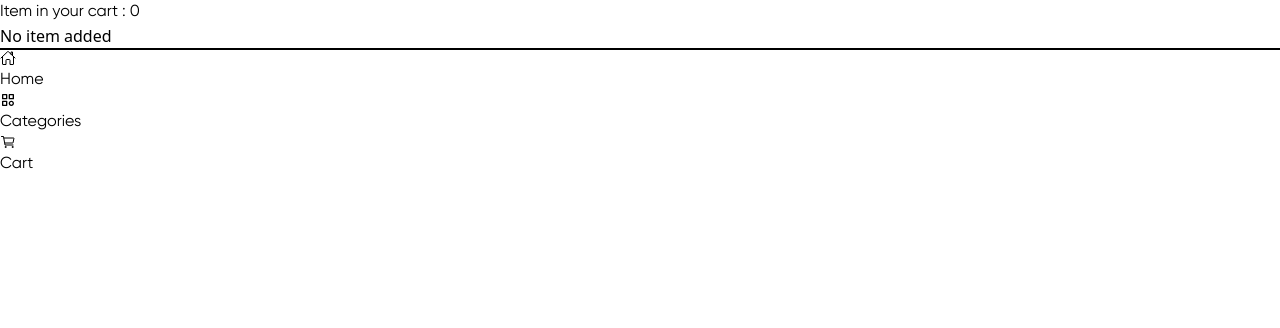
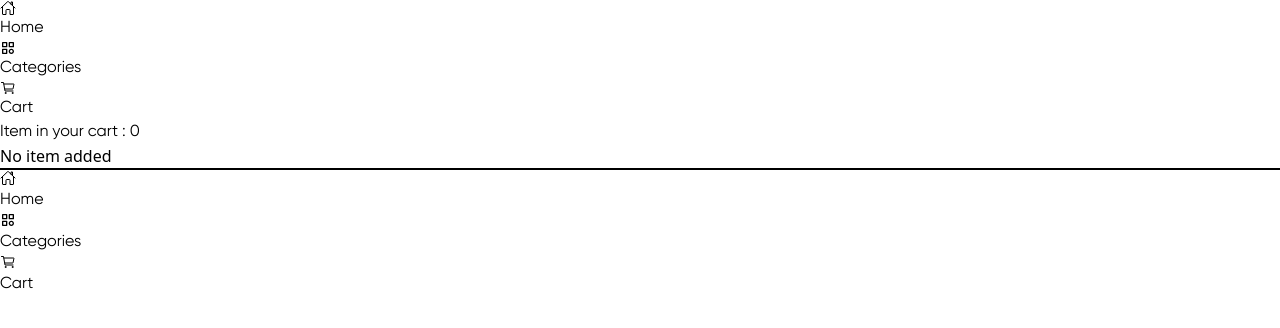
Before and after one commit to KashyapDas/Vendor-Villa, a React (Vite) app: page /cart in a window 1280 px wide. Shown: the top 328 px of the page. Built offline with nearby package versions, Linux system fonts and the light colour scheme.

Commit message:
finish everything except the favourite functionality

```diff
--- a/src/App.jsx
+++ b/src/App.jsx
@@ -1,11 +1,13 @@
 import React from 'react'
 import Routing from './routes/Routing'
 import MNavbar from './Components/MNavbar'
+import Navbar from './Pages/Navbar'
 
 const App = () => {
 
   return (
     <div className='w-screen h-screen bg-slate-100 overflow-hidden relative'>
+      <Navbar />
       <Routing />
       <MNavbar />
     </div>
--- a/src/Components/Cards.jsx
+++ b/src/Components/Cards.jsx
@@ -12,7 +12,7 @@ const Cards = React.memo(() => {
   const [getAllProducts] = useRecoilStateLoadable(SelectorProducts(currPath));
 
   return (
-    <div className="w-full h-fit p-1 flex flex-wrap gap-x-8 gap-y-5 relative">
+    <div className="w-full h-fit p-1 flex flex-wrap gap-x-8 gap-y-5 relative justify-evenly lg:justify-start lg:pl-20">
       {getAllProducts.contents.map((items) => (
         <NavLink
           to={`/description/${items.id}`}
--- a/src/Components/LoadingScreen .jsx
+++ b/src/Components/LoadingScreen .jsx
@@ -26,15 +26,15 @@ const LoadingScreen = () => {
   };
 
   return (
-    <div className="flex items-center justify-center h-screen bg-gradient-to-br from-blue-500 to-purple-600 text-white">
+    <div className="flex items-center justify-center h-screen bg-gradient-to-br bg-white text-black">
       <div className="text-center">
         <motion.div
-          className="w-16 h-16 border-4 border-t-transparent border-white rounded-full"
+          className="w-16 h-16 border-4 border-t-transparent border-black rounded-full"
           variants={spinnerVariants}
           animate="rotate"
         ></motion.div>
         <motion.p
-          className="mt-4 text-lg font-semibold"
+          className="mt-4 text-lg font-semibold lg:text-4xl"
           variants={textVariants}
           initial="initial"
           animate="animate"
--- a/src/Components/MNavbar.jsx
+++ b/src/Components/MNavbar.jsx
@@ -31,4 +31,4 @@ const MNavbar = React.memo(() => {
   )
 })
 
-export default MNavbar
+export default MNavbar;
--- a/src/Components/MSearch.jsx
+++ b/src/Components/MSearch.jsx
@@ -25,8 +25,7 @@ const MSearch = React.memo(() => {
     };
 
   return (
-    <div className="input flex justify-end lg:justify-between p-3">
-        <h1 className='hidden lg:flex'>Vendor Villa</h1>
+    <div className="input flex justify-end lg:justify-end p-3">
         <div className='border-2 border-solid border-black flex justify-end bg-blue-400'>
             <CiSearch className='bg-white p-1 text-4xl' />
             <input onChange={handleSearch} ref={element} type="text" placeholder="Search"   className='text-slate-400 border-none outline-none' />
--- a/src/Pages/Cart.jsx
+++ b/src/Pages/Cart.jsx
@@ -39,28 +39,29 @@ const removeCardByID = (items) => {
 
 
   return (
-    <div className='w-full h-[93vh] overflow-x-hidden overflow-y-hidden'>
-
-      <div className="cartSection w-full h-full flex flex-col gap-y-5 overflow-x-hidden overflow-y-scroll p-3">
-
-          <h1 className={`${style.gilroy} font-semibold text-3xl w-full h-fit text-left pl-3`}>
+    <div className={`w-full h-[93vh]  overflow-x-hidden overflow-y-scroll ${style.scrollBehaviour}`}>
+      <h1 className={`${style.gilroy} font-semibold text-3xl w-full h-fit text-left pl-3 lg:pl-20 mt-3`}>
             Item in your cart : {cartArray.length > 0 ? cartArray.length : 0}
           </h1>
 
+
+      <div className={`cartSection w-full h-full flex flex-col lg:flex-row lg:flex-wrap gap-y-5 overflow-x-hidden overflow-y-scroll p-3 lg:justify-start mt-10 lg:gap-x-10 lg:pl-20 ${style.scrollBehaviour}`}>
+
+
           {cartArray.length <= 0 ? "No item added" : (
             cartArray.map((items,index)=>(
-              <div key={index} className="cart w-full h-fit flex gap-x-2 bg-slate-300 p-1 rounded-lg">
-              <div className="leftDiv h-full w-[20vw] overflow-hidden">
+              <div key={index} className="cart w-full h-36 lg:h-44 lg:w-[45%] flex gap-x-2 bg-slate-300 p-1 rounded-lg">
+              <div className="leftDiv h-full w-[20vw] lg:w-[20%] overflow-hidden">
                 <img src={items.image} alt="Image Not Found" className='w-full h-full object-contain mix-blend-multiply' />
               </div>
-              <div className="rightDiv h-full w-[80vw] overflow-hidden">
+              <div className="rightDiv h-full w-[80vw] lg:w-[80%] overflow-hidden">
                 <h2 className={`${style.gilroy} text-xs`}>{items.title}</h2>
                 <h3 className={`${style.girloyBold} text-sm font-semibold text-blue-700`}>In Stock</h3>
                 <div className="addItem w-full flex items-center gap-x-3">
                   <NavLink onClick={()=>removeCardByID(items)} to="/cart/cancel" className={`bg-red-600 text-white ${style.gilroy} font-semibold p-1 text-sm mt-2 rounded-md`}>
                     Cancel
                   </NavLink>
-                  <NavLink to="/cart/buy" className={`bg-green-600 text-white ${style.gilroy} font-semibold p-1 text-sm mt-2 rounded-md`}>
+                  <NavLink onClick={()=>removeCardByID(items)} to="/cart/buy" className={`bg-green-600 text-white ${style.gilroy} font-semibold p-1 text-sm mt-2 rounded-md`}>
                     Buy now
                   </NavLink>
                 </div>
--- a/src/Pages/Categories.jsx
+++ b/src/Pages/Categories.jsx
@@ -16,13 +16,13 @@ const Categories = () => {
   );
 
   return getCategories.state != "loading" ? (
-    <div className="w-full h-[93vh] overflow-x-hidden overflow-y-scroll">
-      <div className="mobileDiv h-full w-full flex justify-center p-2 flex-wrap lg:hidden">
+    <div className={`w-full h-[93vh] overflow-x-hidden overflow-y-scroll ${style.scrollBehaviour}`}>
+      <div className={`mobileDiv h-full w-full flex justify-center p-2 flex-col items-center gap-y-5 lg:flex-row lg:flex-wrap lg:items-baseline lg:gap-x-5 lg:justify-start overflow-x-hidden overflow-y-scroll ${style.scrollBehaviour}`}>
         {getCategories.contents.map((items, index) => (
           <NavLink
             to={`/categories/${items}}`}
             key={index}
-            className={`categoryCards w-80 h-36 rounded-lg flex items-center justify-center gap-x-3 ${
+            className={`categoryCards w-80 h-36 rounded-lg flex items-center justify-center gap-x-3  ${
               items == "women's clothing"
                 ? "bg-blue-500"
                 : items == "men's clothing"
--- a/src/Pages/Home.jsx
+++ b/src/Pages/Home.jsx
@@ -12,7 +12,7 @@ const Home = () => {
 
   const currPath = useLocation();
 
-  const [getAllProducts, setAllProducts] = useRecoilStateLoadable(SelectorProducts(currPath));
+  const [getAllProducts] = useRecoilStateLoadable(SelectorProducts(currPath));
 
   return getAllProducts.state != "loading" ? (
     <div className={`w-full h-[93vh] overflow-x-hidden overflow-y-scroll ${style.scrollBehaviour}`}>
--- /dev/null
+++ b/src/Pages/Navbar.jsx
@@ -0,0 +1,34 @@
+import React from 'react';
+import style from '../style.module.css';
+import { IoHomeOutline } from "react-icons/io5";
+import { BiCategory } from "react-icons/bi";
+import { IoCartOutline } from "react-icons/io5";
+import { NavLink, useLocation } from 'react-router-dom';
+
+const Navbar = React.memo(() => {
+
+    const {pathname} = useLocation();
+
+  return (
+    <div className={`hidden w-full h-[7vh] items-center justify-around lg:flex bg-slate-100`}>
+
+        <NavLink to="/" className="icons p-1 flex flex-col items-center">
+            <IoHomeOutline className={`text-2xl ${pathname == '/' ? "text-blue-700" : "text-black"}`} />
+            <h1  className={`${style.gilroy} font-semibold text-xl ${pathname == '/' ? "text-blue-700" : "text-black"}`}>Home</h1>
+        </NavLink>
+
+        <NavLink to="/categories" className="icons p-1 flex flex-col items-center">
+            <BiCategory className={`text-2xl ${pathname == '/categories' ? "text-blue-700" : "text-black"}`} />
+            <h1  className={`${style.gilroy} font-semibold text-xl ${pathname == '/categories' ? "text-blue-700" : "text-black"}`}>Categories</h1>
+        </NavLink>
+
+        <NavLink to="/cart" className="icons p-1 flex flex-col items-center">
+            <IoCartOutline className={`text-2xl ${pathname == '/cart' ? "text-blue-700" : "text-black"}`} />
+            <h1  className={`${style.gilroy} font-semibold text-xl ${pathname == '/cart' ? "text-blue-700" : "text-black"}`}>Cart</h1>
+        </NavLink>
+
+    </div>
+  )
+})
+
+export default Navbar;
--- a/src/style.module.css
+++ b/src/style.module.css
@@ -17,6 +17,9 @@
 .borderTop{
     border-top: 2px solid black;
 }
+.borderBottom{
+    border-bottom: 2px solid black;
+}
 
 .scrollBehaviour::-webkit-scrollbar{
     display: none;
```
Also changed, not shown: src/Pages/Description.jsx (+8 -8 lines).
